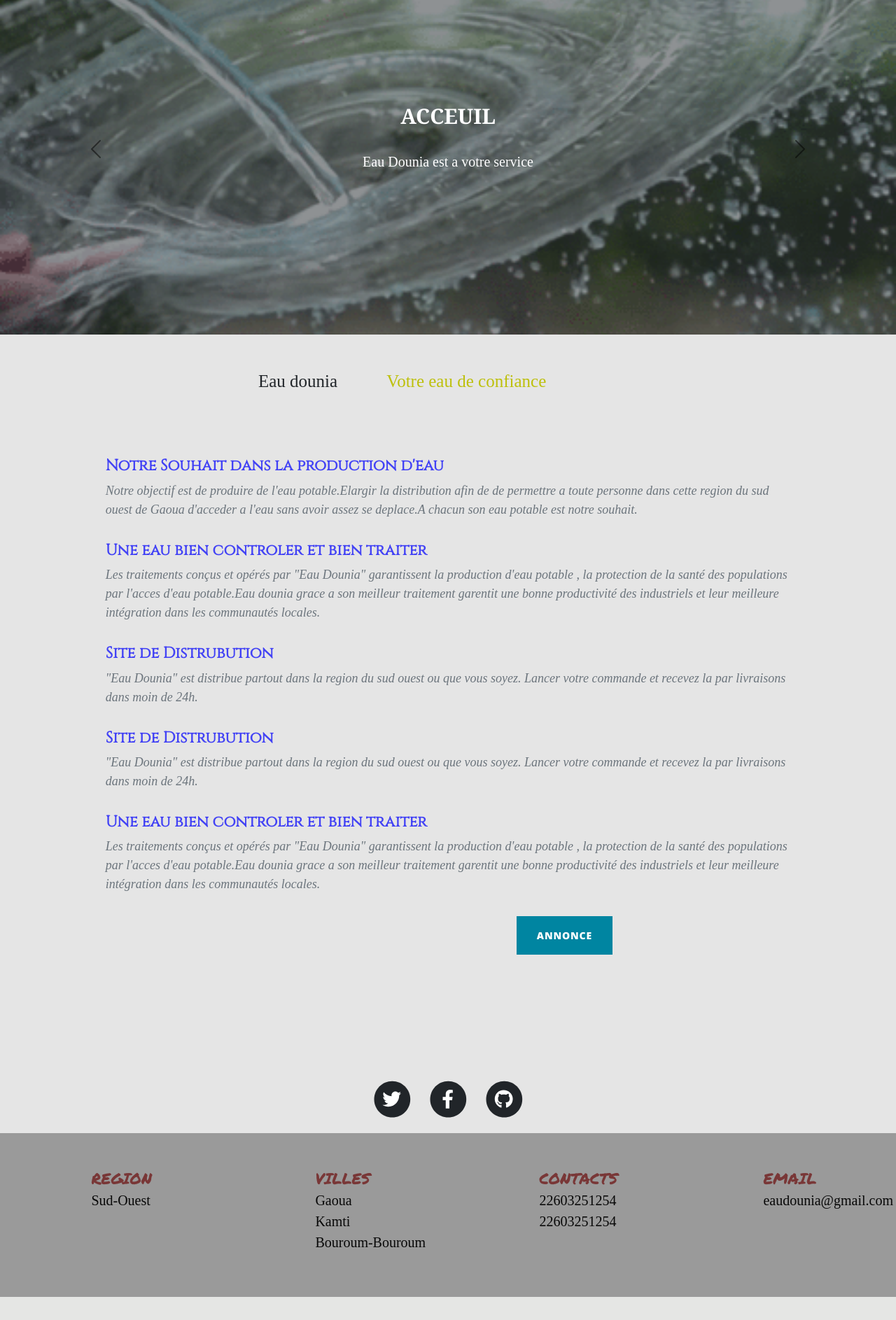
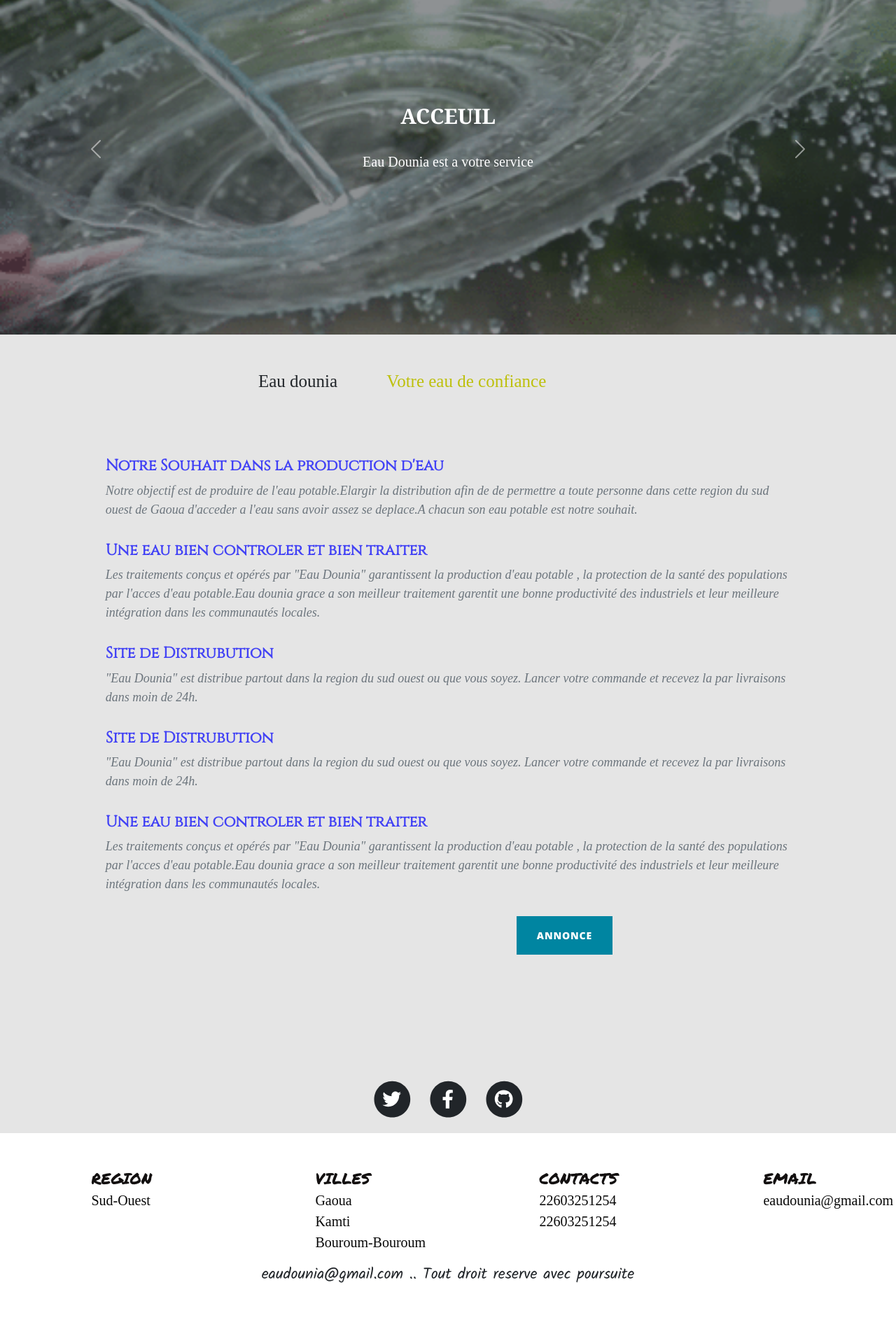
Before and after one commit to alasco-ouaga/alasco-ouaga.github.io, a PHP site: page /index.html in a window 1280 px wide. Shown: the part 170-2056 px from the top of the page at 70% size. Before the commit the page ends 2023 px from the top, so only its background shows below. Run offline with PHP 8.4, Linux system fonts and the light colour scheme; some web fonts are replaced.

Commit message:
Add files via upload

```diff
--- a/Annonce.html
+++ b/Annonce.html
@@ -246,6 +246,10 @@
                 </div>
 
             </div>
+
+            <div  class=" container col-4 text-center col-7 pied">
+                 eaudounia@gmail.com .. Tout droit reserve avec poursuite
+             </div>
         </footer>
 
         <!-- Bootstrap core JS-->
--- a/Message.html
+++ b/Message.html
@@ -155,7 +155,7 @@
             </div>
         </main>
         <!-- Footer-->
-        <footer class=" footer">
+        <footer class=" footer1">
             <div class="container-fluid">
                 <div class="row ">
                     <div class="col-md-12 col-lg-4 col-xl-3 " >
@@ -201,6 +201,10 @@
                 </div>
 
             </div>
+
+            <div  class=" container col-md-12 col-lg-6 col-xl-6 text-center col-7 pied">
+                 eaudounia@gmail.com .. Tout droit reserve avec poursuite
+            </div>
         </footer>
 
         <!-- Bootstrap core JS-->
--- a/css/couleur.css
+++ b/css/couleur.css
@@ -59,10 +59,17 @@
    }
 
    .footer {
-      background-color: rgba(0, 0, 0, 0.329);
+      background-color: white;
       height:100%;
 
   }
+
+  .footer1 {
+   background-color: rgba(32, 31, 31, 0.479);
+   height:100%;
+
+}
+
 
   .color1{
      color: rgb(189, 192, 12);
@@ -86,10 +93,14 @@ s
     padding-right: 0%;
 }
 
+.pied {
+   font-family: 'Kalam';font-size: 22px;
+}
+
   .decorationcentre2 {
       font-family: Kaushan Scrip;
       font-size: 20px;
-      color: rgb(121, 55, 55);
+      color: rgb(19, 16, 16);
       padding-left: 40%;
       font-family: 'Permanent Marker';
       font-size: 22px;
@@ -168,3 +179,7 @@ s
 .misepage{
    margin-top: 10%;
 }
+
+.ic{
+   color: #ffff;
+}
--- a/index.html
+++ b/index.html
@@ -25,6 +25,7 @@
         <link href='https://fonts.googleapis.com/css?family=Cinzel' rel='stylesheet'>
         <link href='https://fonts.googleapis.com/css?family=Dancing Script' rel='stylesheet'>
         <link href='https://fonts.googleapis.com/css?family=Fuzzy Bubbles' rel='stylesheet'>
+        <link href='https://fonts.googleapis.com/css?family=Kalam' rel='stylesheet'>
     </head>
 
 
@@ -66,7 +67,7 @@
                             </div> -->
 
 
-                            <div id="carouselExampleDark" class="container-fluid carousel carousel-dark slide w-100% misepage col-md-12 " data-bs-ride="carousel">
+                            <div id="carouselExampleDark" class="container-fluid carousel slide w-100% misepage col-md-12 " data-bs-ride="carousel">
 
                                 <div class="carousel-inner">
                                   <div class="carousel-item active " data-bs-interval="10000">
@@ -88,12 +89,12 @@
 
                                   </div>
                                 </div>
-                                <button class="carousel-control-prev css" type="button" data-bs-target="#carouselExampleDark" data-bs-slide="prev">
-                                  <span class="carousel-control-prev-icon" aria-hidden="true"></span>
+                                <button class="carousel-control-prev" type="button" data-bs-target="#carouselExampleDark" data-bs-slide="prev">
+                                  <span class="carousel-control-prev-icon ic" aria-hidden="true"></span>
                                   <span class="visually-hidden">Previous</span>
                                 </button>
-                                <button class="carousel-control-next css" type="button" data-bs-target="#carouselExampleDark" data-bs-slide="next">
-                                  <span class="carousel-control-next-icon" aria-hidden="true"></span>
+                                <button class="carousel-control-next" type="button" data-bs-target="#carouselExampleDark" data-bs-slide="next">
+                                  <span class="carousel-control-next-icon text-light" aria-hidden="true"></span>
                                   <span class="visually-hidden">Next</span>
                                 </button>
                             </div>
@@ -259,6 +260,9 @@
                 </div>
 
             </div>
+            <div  class=" container  col-md-12 col-lg-6 col-xl-6 text-center col-7 pied">
+                    eaudounia@gmail.com .. Tout droit reserve avec poursuite
+            </div>
         </footer>
 
 
```
